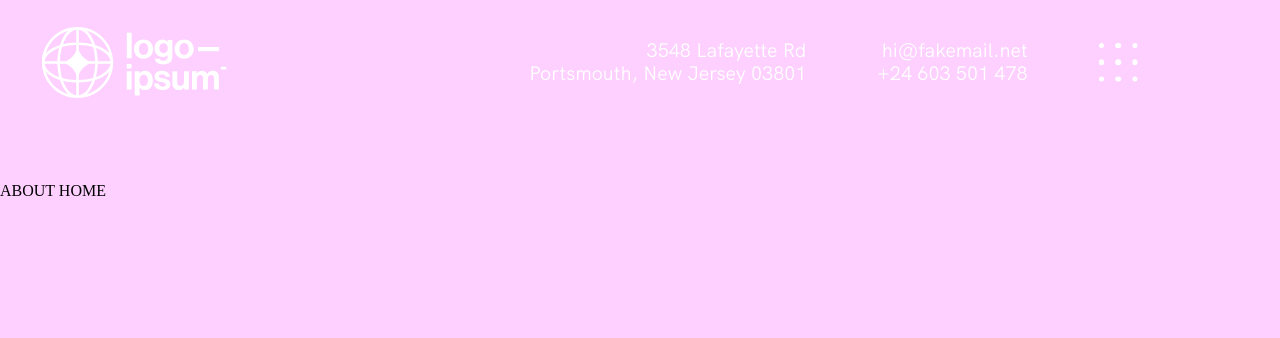
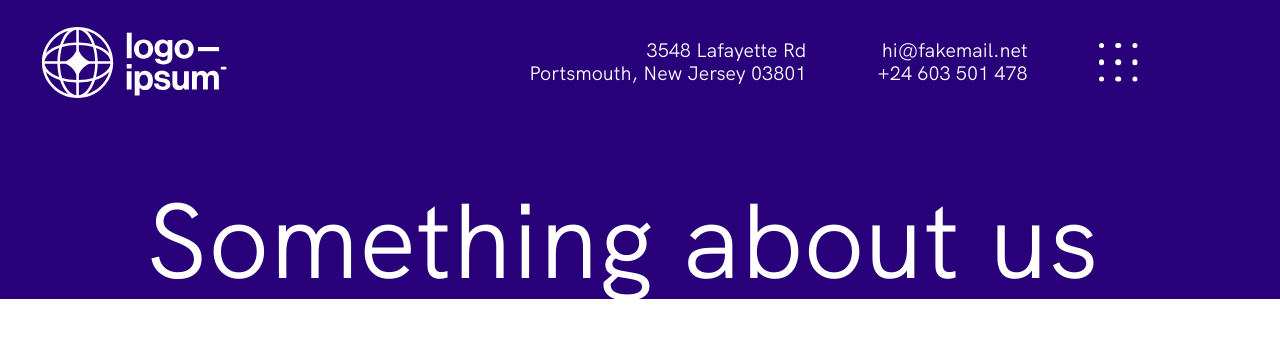
Before and after one commit to MarcoSandri/test, a Nuxt app: page /about in a window 1280 px wide. Shown: the top 338 px of the page. Built offline with nearby package versions, Linux system fonts and the light colour scheme; no server answers.

Commit message:
modifiche

```diff
--- a/components/appHeader.vue
+++ b/components/appHeader.vue
@@ -1,6 +1,6 @@
 <template>
   <header class="header container">
-    <AppMenu :class="menu? 'opened' : ''"/>
+    <AppMenu @closeMenu="clickedLink" :class="menu? 'opened' : ''"/>
     <div class="header__wrapper">
       <!-- Logo -->
       <NuxtLink to="/" class="header__logo">
@@ -51,6 +51,9 @@
     methods: {
       toggleMenu() {
         this.menu = !this.menu;
+      },
+      clickedLink(value) {
+        this.menu = value
       }
     },
     async mounted() {
--- a/components/appMenu.vue
+++ b/components/appMenu.vue
@@ -2,12 +2,12 @@
   <div class="menu">
     <div class="menu__wrapper">
       <div class="menu__items">
-        <NuxtLink to="/" class="t-80 menu__item">Home</NuxtLink>
-        <NuxtLink class="t-80 menu__item">Projects</NuxtLink>
-        <NuxtLink to="/about" class="t-80 menu__item">About</NuxtLink>
-        <NuxtLink class="t-80 menu__item">Posts</NuxtLink>
-        <NuxtLink class="t-80 menu__item">Shop</NuxtLink>
-        <NuxtLink class="t-80 menu__item">Contacts</NuxtLink>
+        <NuxtLink @click="removeOpen()" to="/" class="t-80 menu__item">Home</NuxtLink>
+        <NuxtLink @click="removeOpen()" class="t-80 menu__item">Projects</NuxtLink>
+        <NuxtLink @click="removeOpen()" to="/about" class="t-80 menu__item">About</NuxtLink>
+        <NuxtLink @click="removeOpen()" class="t-80 menu__item">Posts</NuxtLink>
+        <NuxtLink @click="removeOpen()" class="t-80 menu__item">Shop</NuxtLink>
+        <NuxtLink @click="removeOpen()" class="t-80 menu__item">Contacts</NuxtLink>
       </div>
       <img class="menu__logo" src="/svg/logo-white-icon.svg" alt="logo">
     </div>
@@ -23,6 +23,9 @@ export default {
     }
   },
   methods: {
+    removeOpen(){
+      this.$emit('closeMenu', false)
+    },
     logoAnim() {
       let menuItems = document.querySelectorAll('.menu__item');
       menuItems.forEach(item => {
--- a/components/common/badge.vue
+++ b/components/common/badge.vue
@@ -16,6 +16,8 @@
           </textPath>
         </text>
       </svg>
+
+      <img src="/svg/logo-white-icon.svg" alt="logo">
     </div>
   </div>
 </template>
@@ -96,6 +98,13 @@ export default {
       height: rvw(120);
       border-radius: 50%;
       background-color: $secondary;
+      display: flex;
+      justify-content: center;
+      align-items: center;
+
+      img {
+        width: rvw(60);
+      }
     }
   }
 </style>
--- /dev/null
+++ b/components/common/hero.vue
@@ -0,0 +1,39 @@
+<template>
+  <section class="hero">
+    <div class="hero__content container">
+      <p class="t-right t-120" v-html="heroText"></p>
+
+      <div class="hero__bottom">
+
+      </div>
+    </div>
+  </section>
+</template>
+
+<script>
+export default {
+  data() {
+    return {
+      heroText: 'Something about us'
+    }
+  }
+}
+
+</script>
+
+<style lang="scss" scoped>
+  .hero {
+    background: $primary;
+    padding-top: rvh(206);
+
+    &__content {
+      background-color: $primary;
+      padding-right: rvw(84);
+      font-family: $font-1;
+
+      p {
+        color: $white;
+      }
+    }
+  }
+</style>
--- a/components/home/hero.vue
+++ b/components/home/hero.vue
@@ -83,12 +83,12 @@
     }
 
     &__bottom {
-      padding-top: rvh(20);
       display: flex;
       justify-content: space-between;
       align-items: center;
       img {
         width: rvw(680);
+        margin-left: rvw(60);
       }
     }
 
--- a/nuxt.config.ts
+++ b/nuxt.config.ts
@@ -4,6 +4,7 @@ export default defineNuxtConfig({
   runtimeConfig: {
     public: {
       cmsUrl: 'http://localhost:1337',
+      menu: false,
     }
   },
   vite: {
--- a/pages/about.vue
+++ b/pages/about.vue
@@ -1,15 +1,8 @@
 <template>
   <main class="about">
-    ABOUT
-    <NuxtLink to="/">HOME</NuxtLink>
+    <CommonHero />
   </main>
 </template>
 
 <style lang="scss" scoped>
-.about {
-  background: $secondary;
-  height: 400vh;
-  padding-top: rvh(206);
-
-}
 </style>
```
